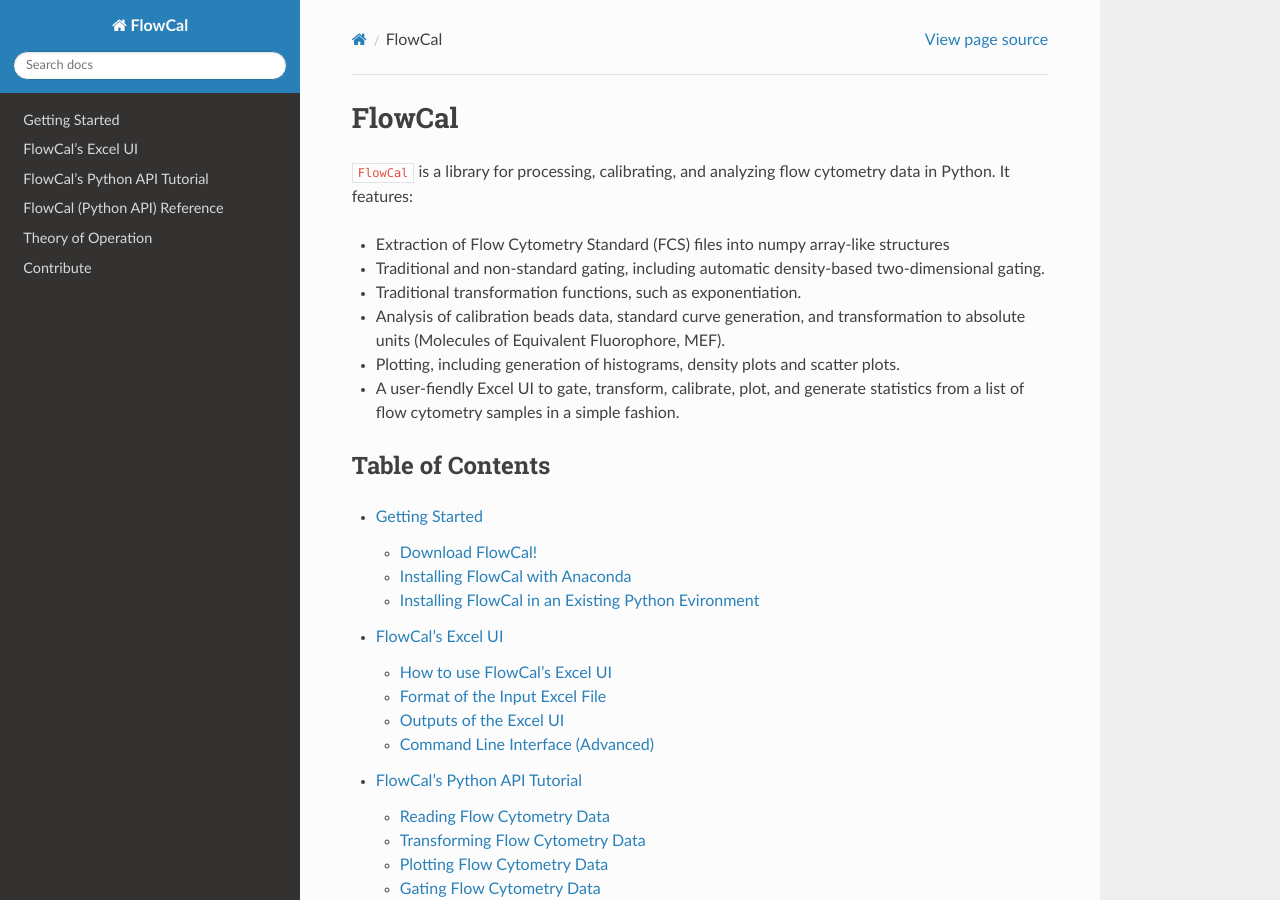
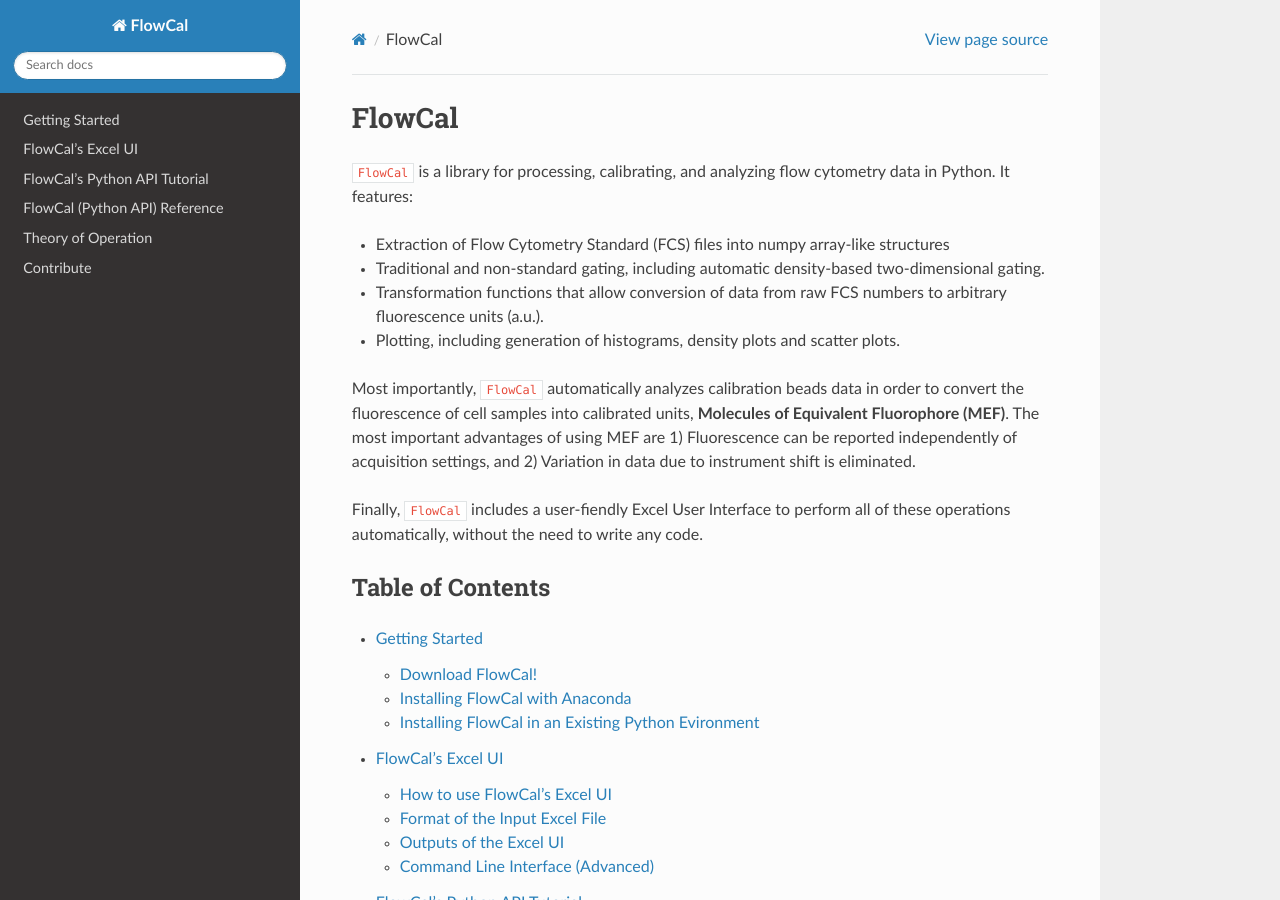
Before and after one commit to taborlab/FlowCal, a Sphinx documentation site: the page built from doc/index.rst, in a window 1280 px wide and 900 px high. Built offline with Sphinx 7.4.7 and the Read the Docs theme 2.0.0, drawn with Linux system fonts in a browser that asks for light colours; the version number could not be read and is left out.

Commit message:
Improved introductory paragraph in documentation.

```diff
--- a/doc/index.rst
+++ b/doc/index.rst
@@ -11,10 +11,13 @@ It features:
 
 * Extraction of Flow Cytometry Standard (FCS) files into numpy array-like structures
 * Traditional and non-standard gating, including automatic density-based two-dimensional gating.
-* Traditional transformation functions, such as exponentiation.
-* Analysis of calibration beads data, standard curve generation, and transformation to absolute units (Molecules of Equivalent Fluorophore, MEF).
+* Transformation functions that allow conversion of data from raw FCS numbers to arbitrary fluorescence units (a.u.).
 * Plotting, including generation of histograms, density plots and scatter plots.
-* A user-fiendly Excel UI to gate, transform, calibrate, plot, and generate statistics from a list of flow cytometry samples in a simple fashion.
+
+Most importantly, ``FlowCal`` automatically analyzes calibration beads data in order to convert the fluorescence of cell samples into calibrated units, **Molecules of Equivalent Fluorophore (MEF)**. The most important advantages of using MEF are 1) Fluorescence can be reported independently of acquisition settings, and 2) Variation in data due to instrument shift is eliminated.
+
+Finally, ``FlowCal`` includes a user-fiendly Excel User Interface to perform all of these operations automatically, without the need to write any code.
+
 
 Table of Contents
 =================
```
